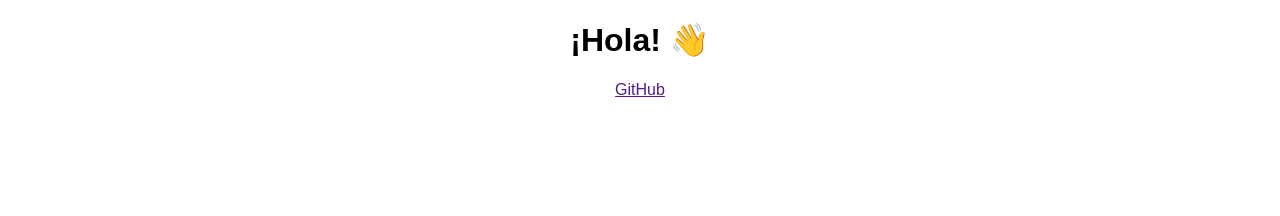
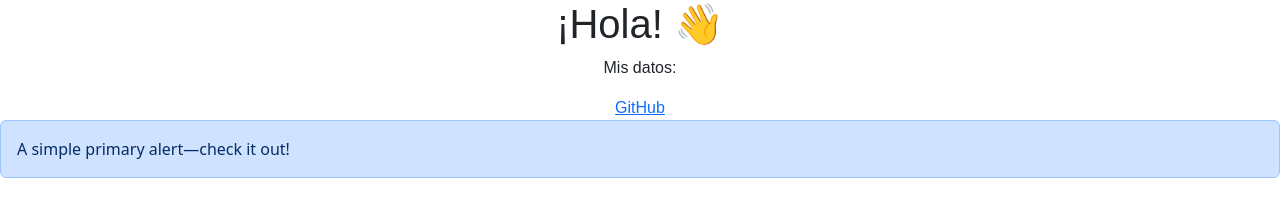
Before and after one commit to CetzDev/mi-repositorio, a plain HTML site: page index.html in a window 1280 px wide. Drawn offline with nearby package versions, Linux system fonts and the light colour scheme.

Commit message:
Agregado bootstrap

```diff
--- a/index.html
+++ b/index.html
@@ -4,11 +4,18 @@
     <meta charset="UTF-8">
     <meta name="viewport" content="width=device-width, initial-scale=1.0">
     <title>Coderhouse</title>
+    <link href="https://cdn.jsdelivr.net/npm/bootstrap@5.3.3/dist/css/bootstrap.min.css" rel="stylesheet" integrity="sha384-QWTKZyjpPEjISv5WaRU9OFeRpok6YctnYmDr5pNlyT2bRjXh0JMhjY6hW+ALEwIH" crossorigin="anonymous">
 </head>
 <body>
     <div style="text-align: center; font-family: sans-serif;">
         <h1>¡Hola! 👋</h1>
-        <a href="">GitHub</a>
+        <p>Mis datos:</p>
+        <a href="https://github.com/CetzDev/">GitHub</a>
     </div>
+
+    <div class="alert alert-primary" role="alert">
+        A simple primary alert—check it out!
+      </div>
+    <script src="https://cdn.jsdelivr.net/npm/bootstrap@5.3.3/dist/js/bootstrap.bundle.min.js" integrity="sha384-YvpcrYf0tY3lHB60NNkmXc5s9fDVZLESaAA55NDzOxhy9GkcIdslK1eN7N6jIeHz" crossorigin="anonymous"></script>
 </body>
 </html>
```
